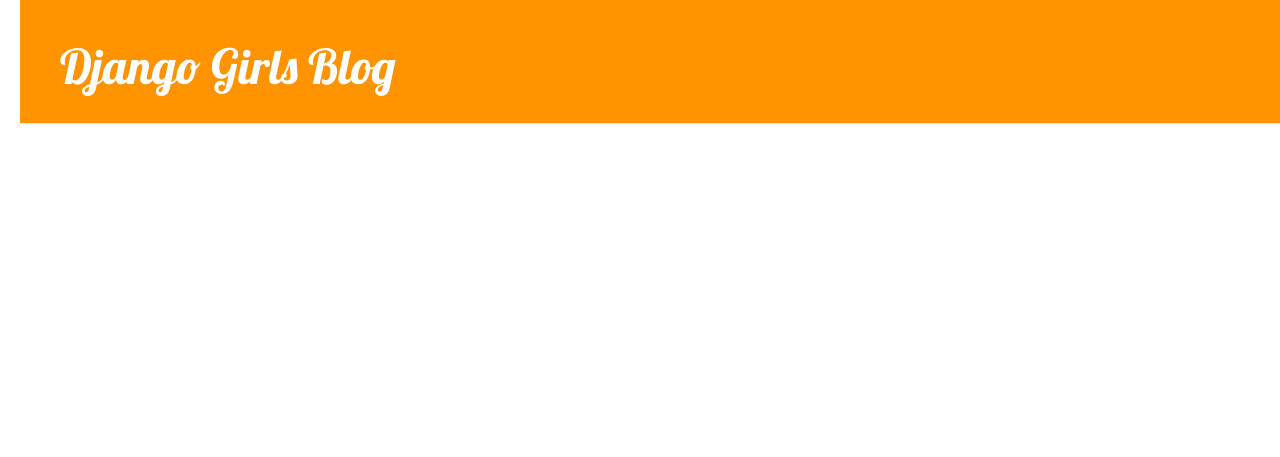
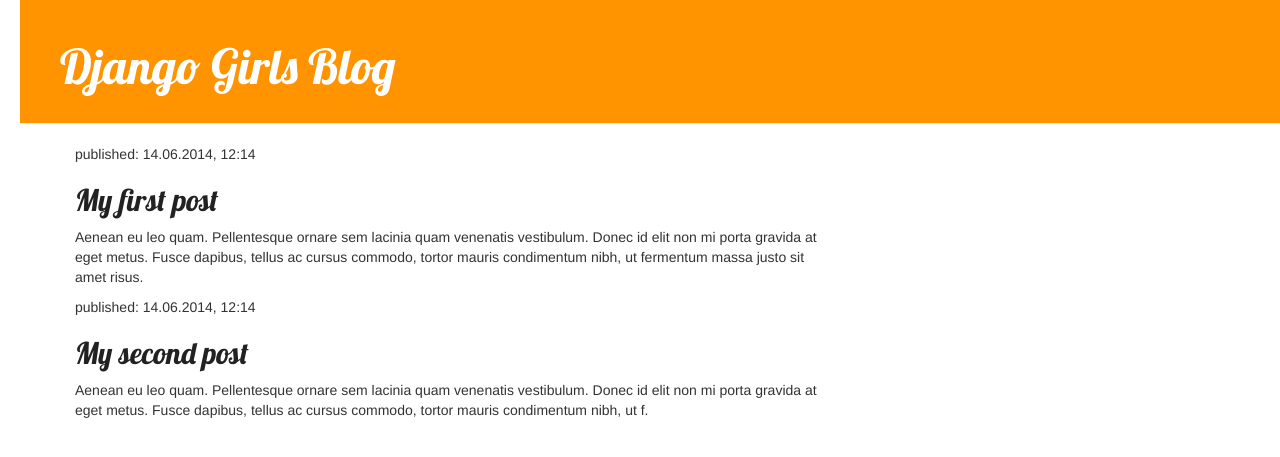
Before and after one commit to Pirogramming-23/Moon-Gawon, a Django app: page / in a window 1280 px wide. Shown: the top 457 px of the page. Run offline with Django 5.2, Linux system fonts and the light colour scheme; data comes from the database, SQL or seed files in the repository; some libraries are stand-ins or nearby versions.

Commit message:
애플리케이션 확장하기

```diff
--- a/djangogirls/blog/templates/blog/post_list.html
+++ b/djangogirls/blog/templates/blog/post_list.html
@@ -6,10 +6,20 @@
             <div class="date">
                 {{ post.published_date }}
             </div>
-            <h1><a href="">{{ post.title }}</a></h1>
+            <h1><a href="{% url 'post_detail' pk=post.pk %}">{{ post.title }}</a></h1>
             <p>{{ post.text|linebreaksbr }}</p>
         </div>
     {% endfor %}
+    <div>
+        <p>published: 14.06.2014, 12:14</p>
+        <h2><a href="">My first post</a></h2>
+        <p>Aenean eu leo quam. Pellentesque ornare sem lacinia quam venenatis vestibulum. Donec id elit non mi porta gravida at eget metus. Fusce dapibus, tellus ac cursus commodo, tortor mauris condimentum nibh, ut fermentum massa justo sit amet risus.</p>
+    </div>
+        <div>
+            <p>published: 14.06.2014, 12:14</p>
+            <h2><a href="">My second post</a></h2>
+            <p>Aenean eu leo quam. Pellentesque ornare sem lacinia quam venenatis vestibulum. Donec id elit non mi porta gravida at eget metus. Fusce dapibus, tellus ac cursus commodo, tortor mauris condimentum nibh, ut f.</p>
+        </div>
 {% endblock %}
 
 
--- a/djangogirls/blog/urls.py
+++ b/djangogirls/blog/urls.py
@@ -3,4 +3,5 @@ from . import views
 
 urlpatterns = [
     path('', views.post_list, name='post_list'),
+    path('post/<int:pk>/', views.post_detail, name='post_detail'),
 ]
--- a/djangogirls/blog/views.py
+++ b/djangogirls/blog/views.py
@@ -1,7 +1,10 @@
-from django.shortcuts import render
+from django.shortcuts import render, get_object_or_404
 from django.utils import timezone
 from .models import Post
 
 def post_list(request):
     posts = Post.objects.filter(published_date__lte=timezone.now()).order_by('published_date')
     return render(request, 'blog/post_list.html', {'posts': posts})
+def post_detail(request, pk):
+    post = get_object_or_404(Post, pk=pk)
+    return render(request, 'blog/post_detail.html', {'post': post})
```
Also changed, not shown: djangogirls/blog/templates/blog/post_detail.html (added, +13 -0 lines).
